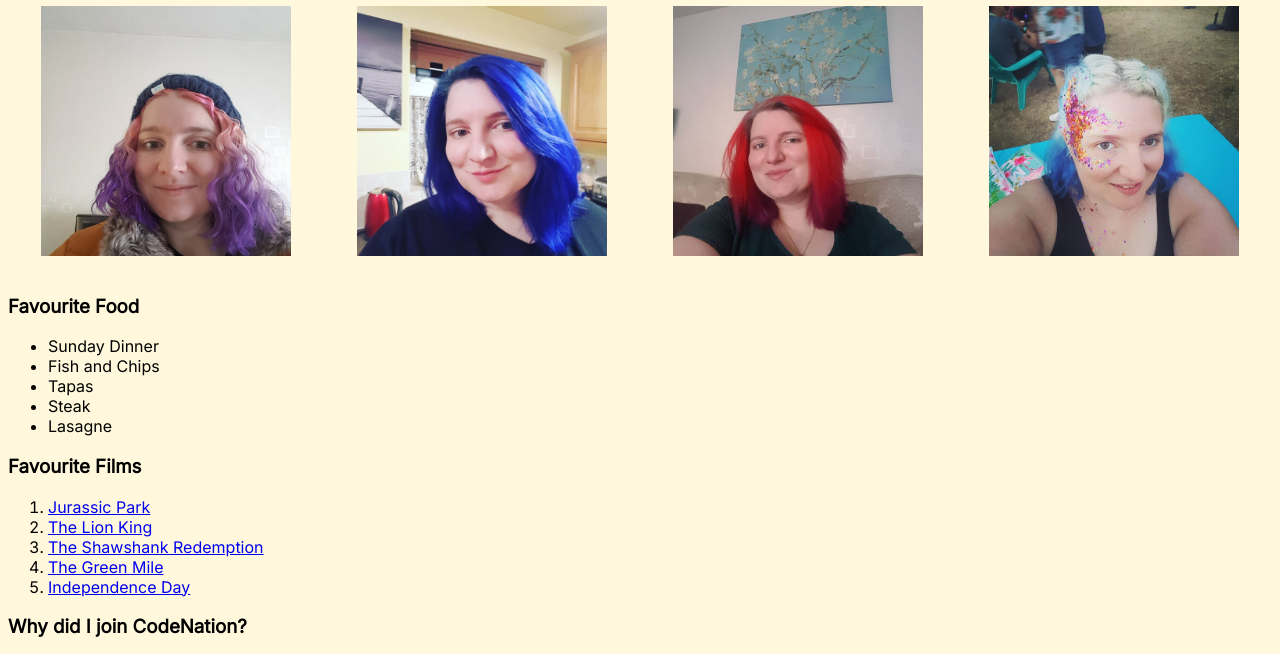
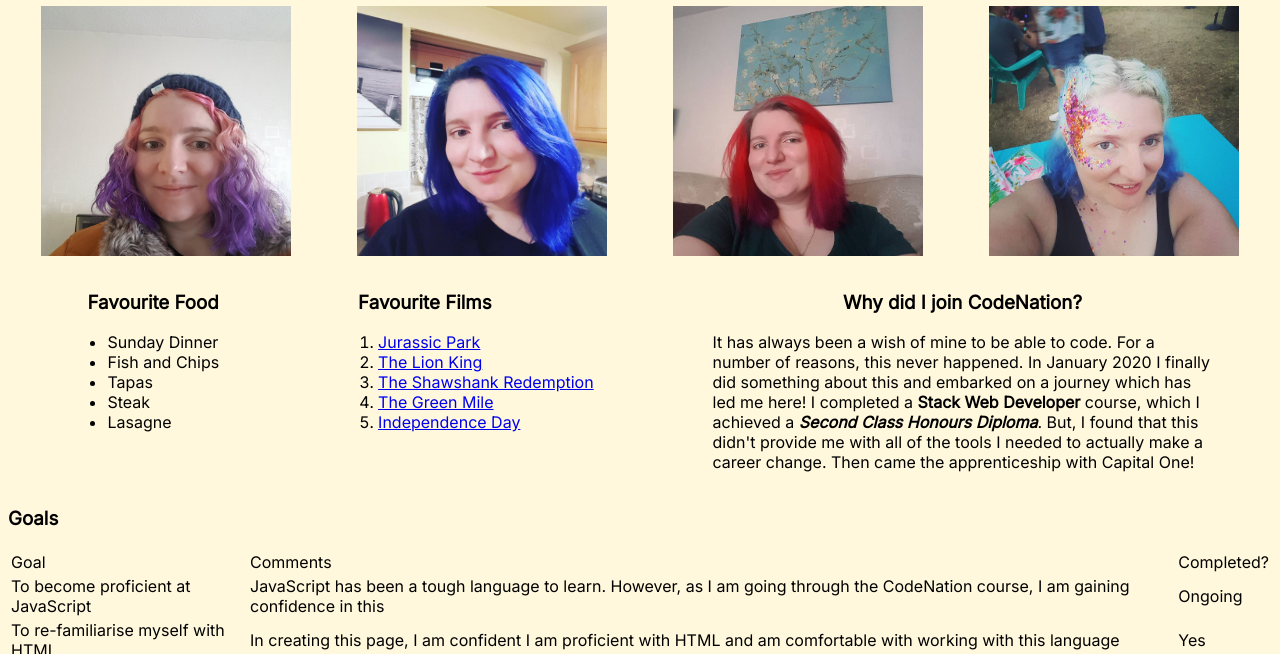
Before and after one commit to hollyford/CN-Portfolio, a plain HTML site: page index.html in a window 1280 px wide. Shown: the part 76-730 px from the top of the page. Drawn offline with Linux system fonts and the light colour scheme.

Commit message:
moved info sections into flexbox

```diff
--- a/index.html
+++ b/index.html
@@ -33,8 +33,8 @@
         class="main-img"
       />
     </section>
-    <article>
-      <h3>Favourite Food</h3>
+    <article class="fav-flex">
+      <div><h3 class="h3-padding">Favourite Food</h3>
       <ul>
         <li>Sunday Dinner</li>
         <li>Fish and Chips</li>
@@ -42,8 +42,9 @@
         <li>Steak</li>
         <li>Lasagne</li>
       </ul>
-
-      <h3>Favourite Films</h3>
+      </div>
+      <div>
+      <h3 class="h3-padding">Favourite Films</h3>
       <ol>
         <li>
           <a
@@ -80,16 +81,17 @@
           >
         </li>
       </ol>
-    </article>
-    <h3>Why did I join CodeNation?</h3>
-    <p>
+    </div>
+    <div>
+    <h3 class="why-h3">Why did I join CodeNation?</h3>
+    <p class="why-width">
       It has always been a wish of mine to be able to code. For a number of
-      reasons, this never happened. <br />In January 2020 I finally did
+      reasons, this never happened. In January 2020 I finally did
       something about this and embarked on a journey which has led me here!
-      <br />I completed a <strong> Stack Web Developer</strong> course, which I
+      I completed a <strong> Stack Web Developer</strong> course, which I
       achieved a <strong><em>Second Class Honours Diploma</em></strong
-      >. <br />But, I found that this didn't provide me with all of the tools I
-      needed to actually make a career change. <br />Then came the
+      >. But, I found that this didn't provide me with all of the tools I
+      needed to actually make a career change. Then came the
       apprenticeship with Capital One!
       </div >
     <div>
--- a/style.css
+++ b/style.css
@@ -8,20 +8,40 @@ body {
 .main-img {
     width: 250px;
     height: 250px;
-    padding-bottom: 20px;
+    padding-bottom: 16px;
 }
 
 h1 {
     text-align: center;
 }
 
-footer img {
-    width: 20px;
-    height: 20px;
+.why-h3 {
+    text-align: center;
 }
+
+.why-width {
+    max-width: 500px;
+}
+
 
 .img-flex {
     display: flex;
     flex-wrap: wrap;
     justify-content: space-around;
 }
+
+.fav-flex {
+    display: flex;
+    flex-wrap: wrap;
+    justify-content: space-around;
+}
+
+.h3-padding {
+    padding-left: 20px;
+}
+
+
+footer img {
+    width: 20px;
+    height: 20px;
+}
```
